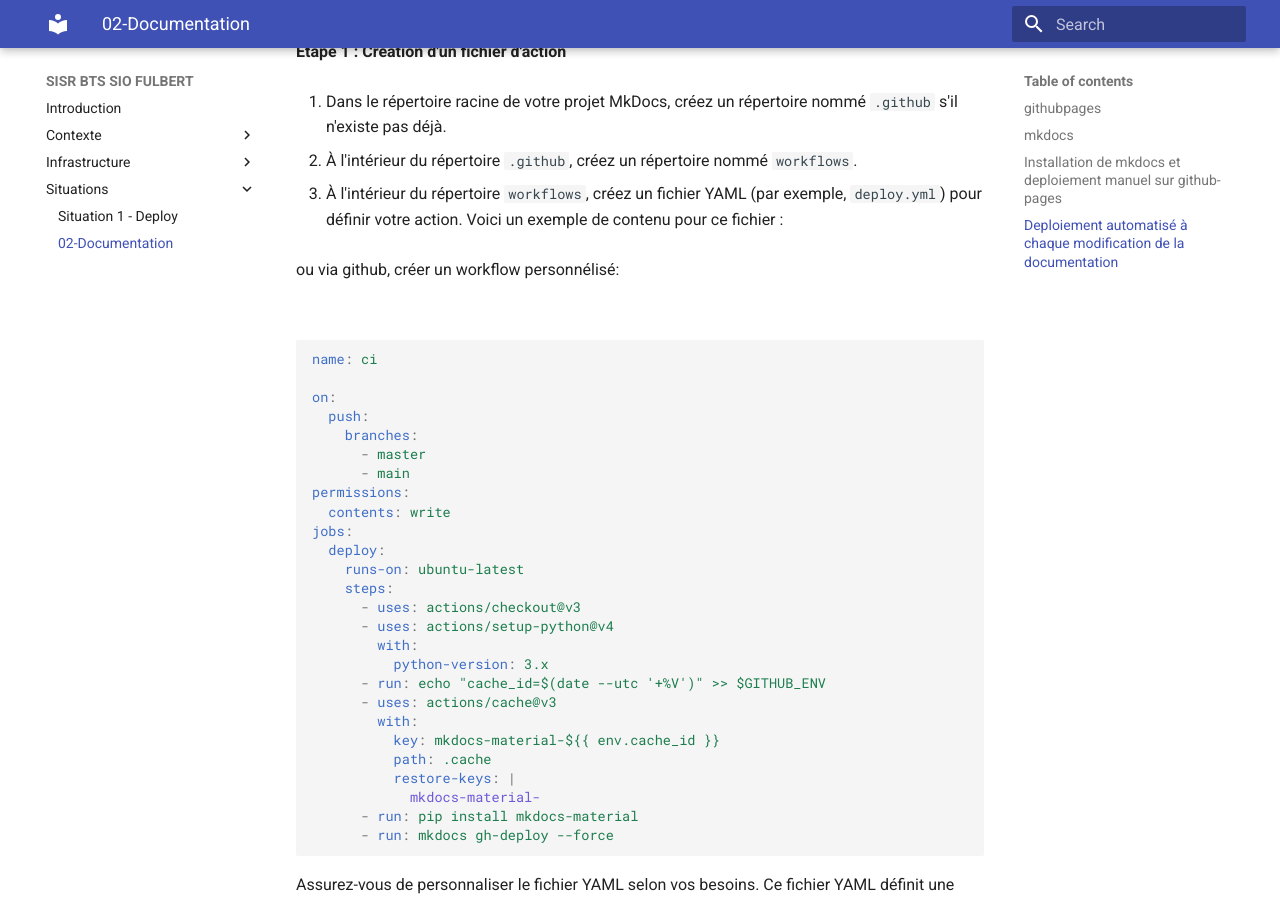
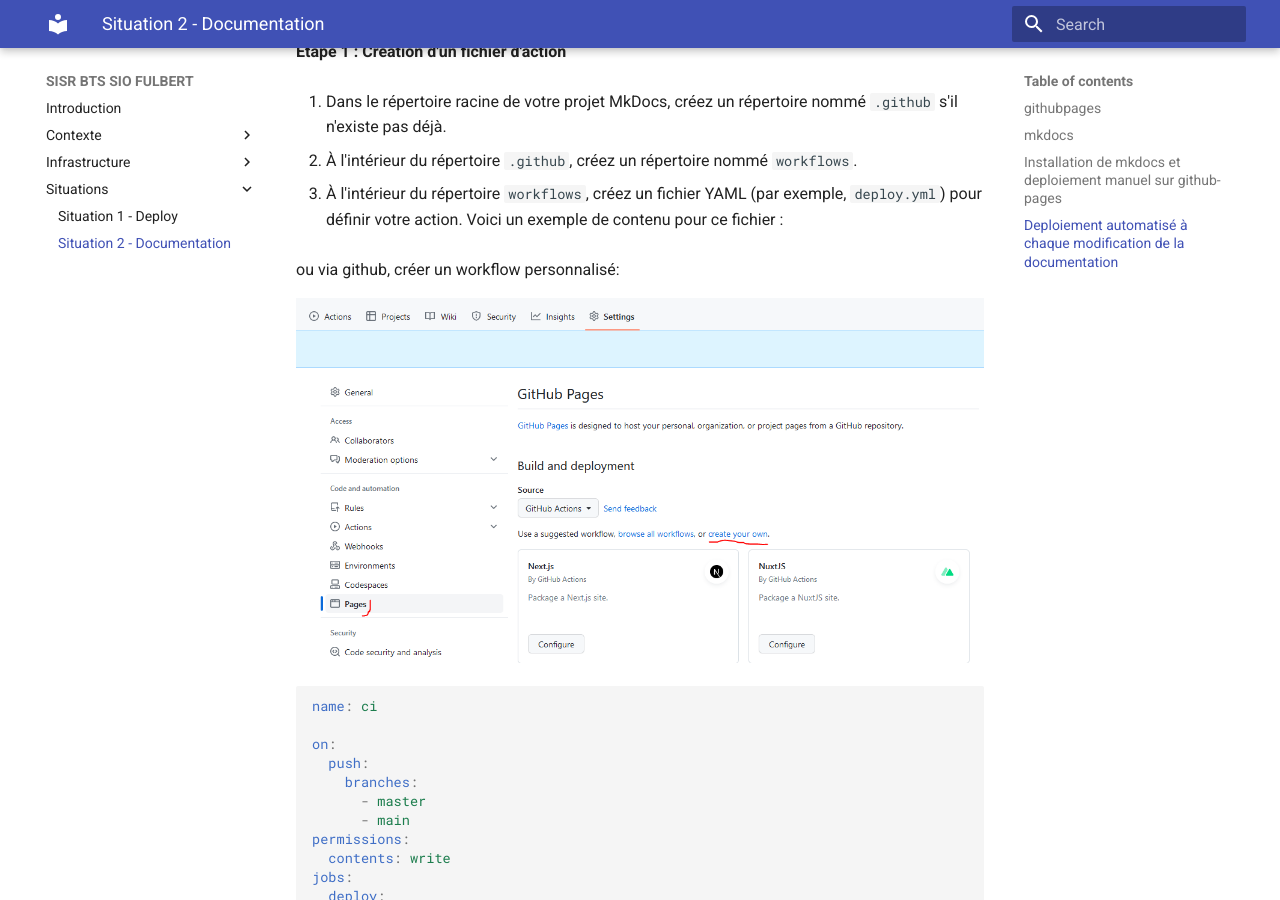
Before and after one commit to lmeryFulbert/sisrsiofulbert.github.io, an MkDocs documentation site: the page built from docs/situations/02-documentation.md, in a window 1280 px wide and 900 px high, scrolled down 4681 px. Built offline with MkDocs 1.6.1 and Material for MkDocs 9.7.7, drawn with Linux system fonts in a browser that asks for light colours; some of the changed text lies outside the part shown.

Commit message:
correction image

````diff
--- a/docs/situations/02-documentation.md
+++ b/docs/situations/02-documentation.md
@@ -1,4 +1,4 @@
-# 02-Documentation
+# Situation 2 - Documentation
 
 Cette année le choix technique pour gérer la documentation technique de vos projets est basé sur l'utilisation des github pages et de l'outils mkdocs, outil populaire pour générer de la documentation.
 
@@ -147,9 +147,9 @@
 
 3. À l'intérieur du répertoire `workflows`, créez un fichier YAML (par exemple, `deploy.yml`) pour définir votre action. Voici un exemple de contenu pour ce fichier :
 
-ou via github, créer un workflow personnélisé:
+ou via github, créer un workflow personnalisé:
 
-![](../medias/situations/02-documentation/capture.PNG)
+![](../medias/situations/02-documentation/capture.png)
 
 ```yaml
 name: ci
````
